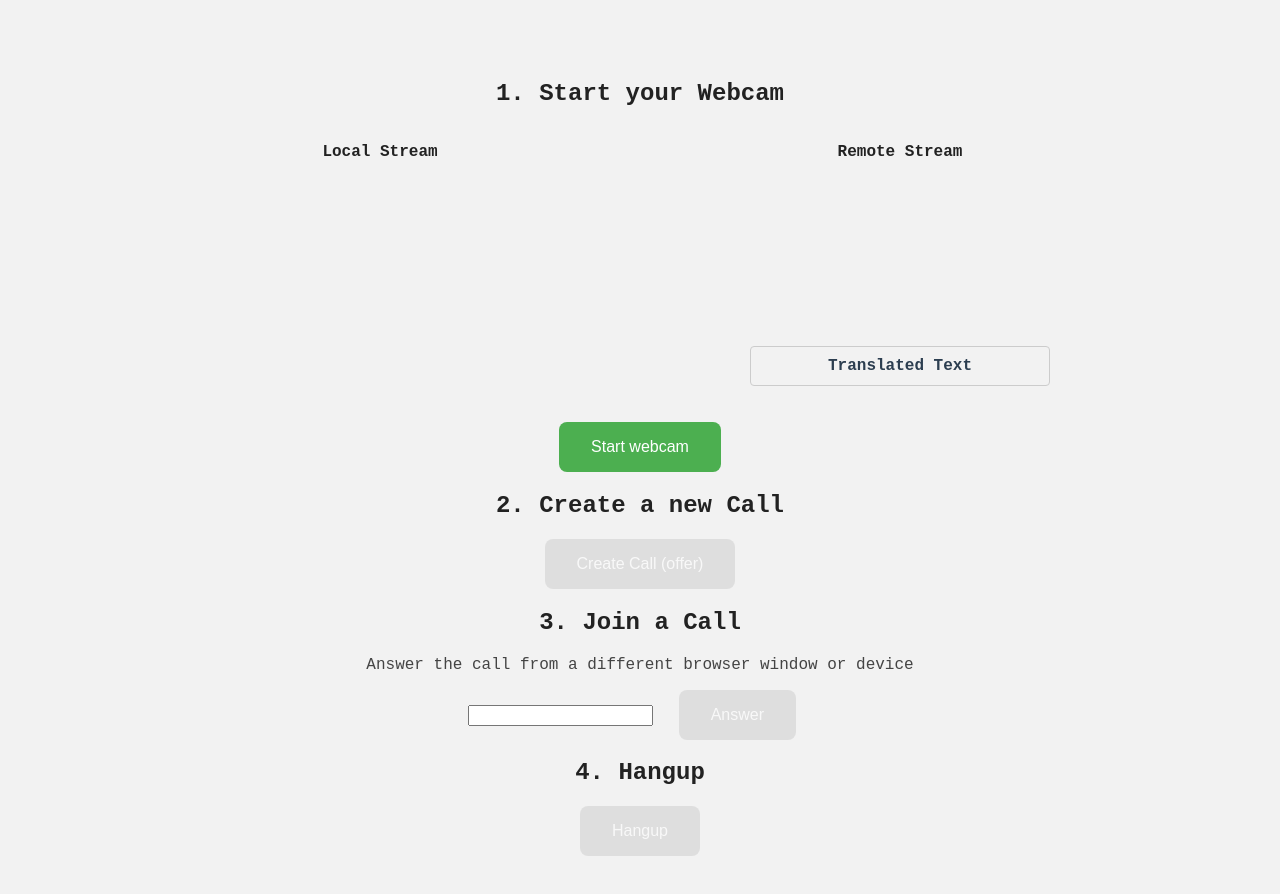
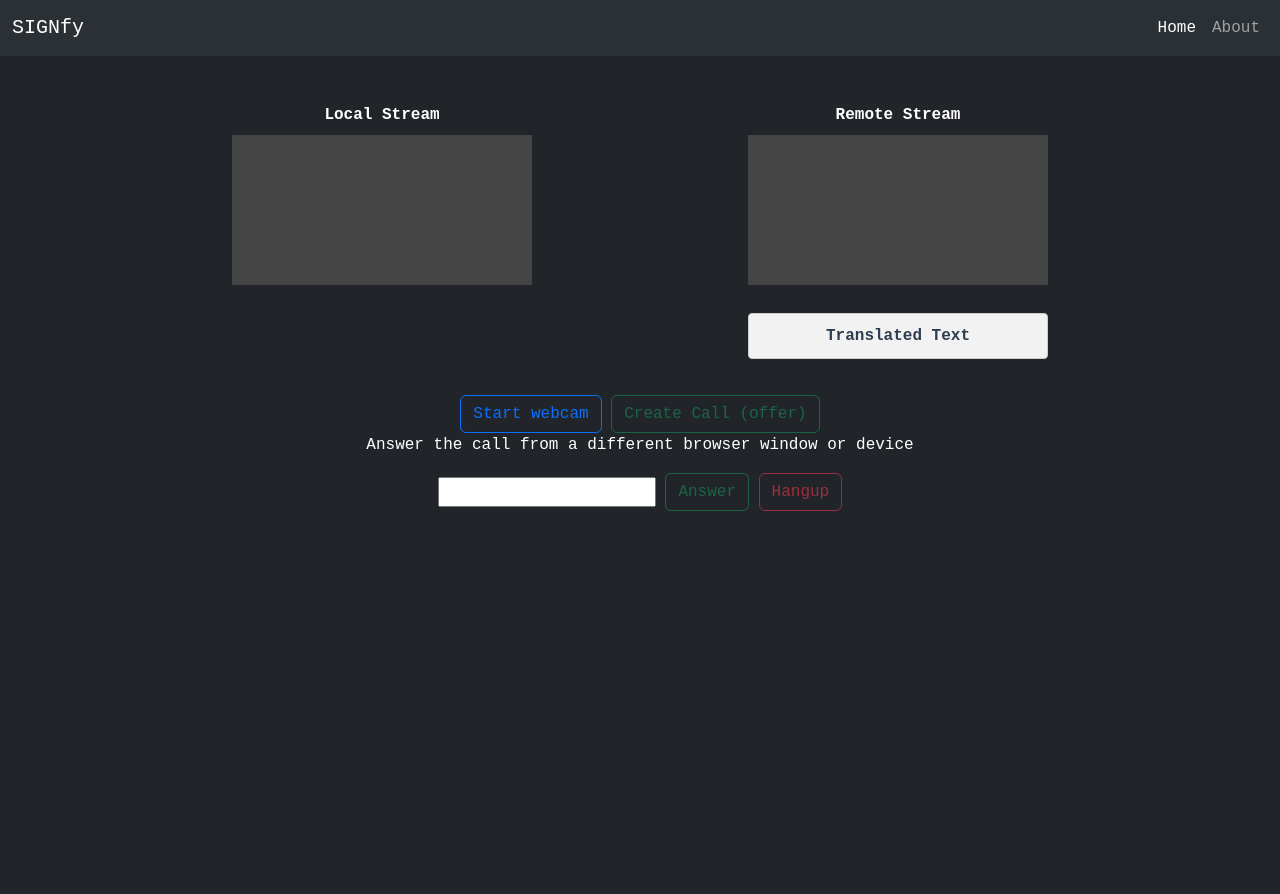
Before and after one commit to Pranavk-official/Signfy, a website built with Vite: page index.html in a window 1280 px wide. After the commit the page ends 800 px from the top, so only its background shows below. Built offline with nearby package versions, Linux system fonts and the light colour scheme; some packages are replaced by stand-ins of ours; no server answers; a web font is replaced by a local one; what @tensorflow/tfjs would draw is missing.

Commit message:
New Styles added

```diff
--- a/index.html
+++ b/index.html
@@ -3,11 +3,36 @@
   <head>
     <meta charset="UTF-8" />
     <link rel="icon" type="image/svg+xml" href="favicon.svg" />
-    <meta name="viewport" content="width=device-width, initial-scale=1.0" />
+    <meta name="viewport" content="width=device-width, initial-scale=1" />
     <title>Video Chat</title>
+    <link href="https://cdn.jsdelivr.net/npm/bootstrap@5.3.0-alpha3/dist/css/bootstrap.min.css" rel="stylesheet" integrity="sha384-KK94CHFLLe+nY2dmCWGMq91rCGa5gtU4mk92HdvYe+M/SXH301p5ILy+dN9+nJOZ" crossorigin="anonymous">
   </head>
-  <body>
-    <h2>1. Start your Webcam</h2>
+  <body class="h-100 text-center text-bg-dark">
+
+    <header>
+      <nav class="navbar navbar-expand-lg bg-body-tertiary bg-dark" data-bs-theme="dark">
+        <div class="container-fluid">
+          <a class="navbar-brand" href="#">SIGNfy</a>
+          <button class="navbar-toggler" type="button" data-bs-toggle="collapse" data-bs-target="#navbarNav" aria-controls="navbarNav" aria-expanded="false" aria-label="Toggle navigation">
+            <span class="navbar-toggler-icon"></span>
+          </button>
+          <div class="justify-content-end collapse navbar-collapse" id="navbarNav">
+            <ul class="navbar-nav">
+              <li class="nav-item">
+                <a class="nav-link active" aria-current="page" href="#">Home</a>
+              </li>
+              <li class="nav-item">
+                <a class="nav-link" href="./about.html">About</a>
+              </li>
+            </ul>
+          </div>
+        </div>
+      </nav>
+    </header>
+
+    <main class="px-3">
+      <div>
+        <!-- <h2>1. Start your Webcam</h2> -->
         <div class="videos">
           <span>
             <h3>Local Stream</h3>
@@ -24,27 +49,31 @@
           </div>
 
       </div>
+      </div>
+      <div id="chatOption">
+        <button id="webcamButton" class="btn btn-outline-primary">Start webcam</button>
+        <!-- <h2>2. Create a new Call</h2> -->
+        <button id="callButton" class="btn btn-outline-success" disabled>Create Call (offer)</button>
 
-
-
-    <button id="webcamButton">Start webcam</button>
-    <h2>2. Create a new Call</h2>
-    <button id="callButton" disabled>Create Call (offer)</button>
-
-    <h2>3. Join a Call</h2>
+        <!-- <h2>3. Join a Call</h2> -->
+        <br>
         <p>Answer the call from a different browser window or device</p>
 
         <input id="callInput" />
-    <button id="answerButton" disabled>Answer</button>
+        <button id="answerButton" class="btn btn-outline-success" disabled>Answer</button>
 
-    <h2>4. Hangup</h2>
+        <!-- <h2>4. Hangup</h2> -->
 
-    <button id="hangupButton" disabled>Hangup</button>
+        <button id="hangupButton" class="btn btn-outline-danger" disabled>Hangup</button>
+
+      </div>
+    </main>
 
     <script type="module" src="/main.js"></script>
     <script src="https://cdn.jsdelivr.net/npm/@tensorflow/tfjs@latest/dist/tf.min.js"></script>
     <script src="https://cdn.jsdelivr.net/npm/@teachablemachine/image@latest/dist/teachablemachine-image.min.js"></script>
     <script src="https://webrtc.github.io/adapter/adapter-latest.js"></script>
     <!-- <script type="module" src="/object.js"></script> -->
+    <script src="https://cdn.jsdelivr.net/npm/bootstrap@5.3.0-alpha3/dist/js/bootstrap.bundle.min.js" integrity="sha384-ENjdO4Dr2bkBIFxQpeoTz1HIcje39Wm4jDKdf19U8gI4ddQ3GYNS7NTKfAdVQSZe" crossorigin="anonymous"></script>
   </body>
 </html>
--- a/style.css
+++ b/style.css
@@ -6,23 +6,10 @@ body {
   -moz-osx-font-smoothing: grayscale;
   text-align: center;
   /* color: #2c3e50; */
-  margin: 80px 10px;
+  /* margin: 80px 10px; */
   background-color: #f2f2f2;
   color: #444444;
 }
-
-h2, h3 {
-  color: #222222;
-}
-
-button {
-  background-color: #4CAF50;
-}
-
-button:disabled {
-  background-color: #cccccc;
-}
-
 
 
 /* Style the translated text */
@@ -37,27 +24,11 @@ button:disabled {
 }
 
 
-/* Style the buttons */
-button {
-  background-color: #4CAF50;
-  color: white;
-  padding: 1rem 2rem;
-  border: none;
-  border-radius: 0.5rem;
-  margin: 0 1rem;
-  font-size: 1rem;
-  cursor: pointer;
-}
-
-button:disabled {
-  opacity: 0.5;
-  cursor: default;
-}
-
 .videos {
   display: flex;
   justify-content: space-evenly;
   margin-bottom: 20px;
+  margin-top: 50px;
 }
 
 .videos span {
@@ -75,6 +46,7 @@ button:disabled {
   width: 40vh;
   max-width: 300px;
   height: auto;
+  background-color: #444444;
 }
 
 #translatedText {
```
Also changed, not shown: about.html (added, +12 -0 lines), object.js (deleted, +0 -46 lines). Lines whose indentation alone changed are shown as unchanged.
